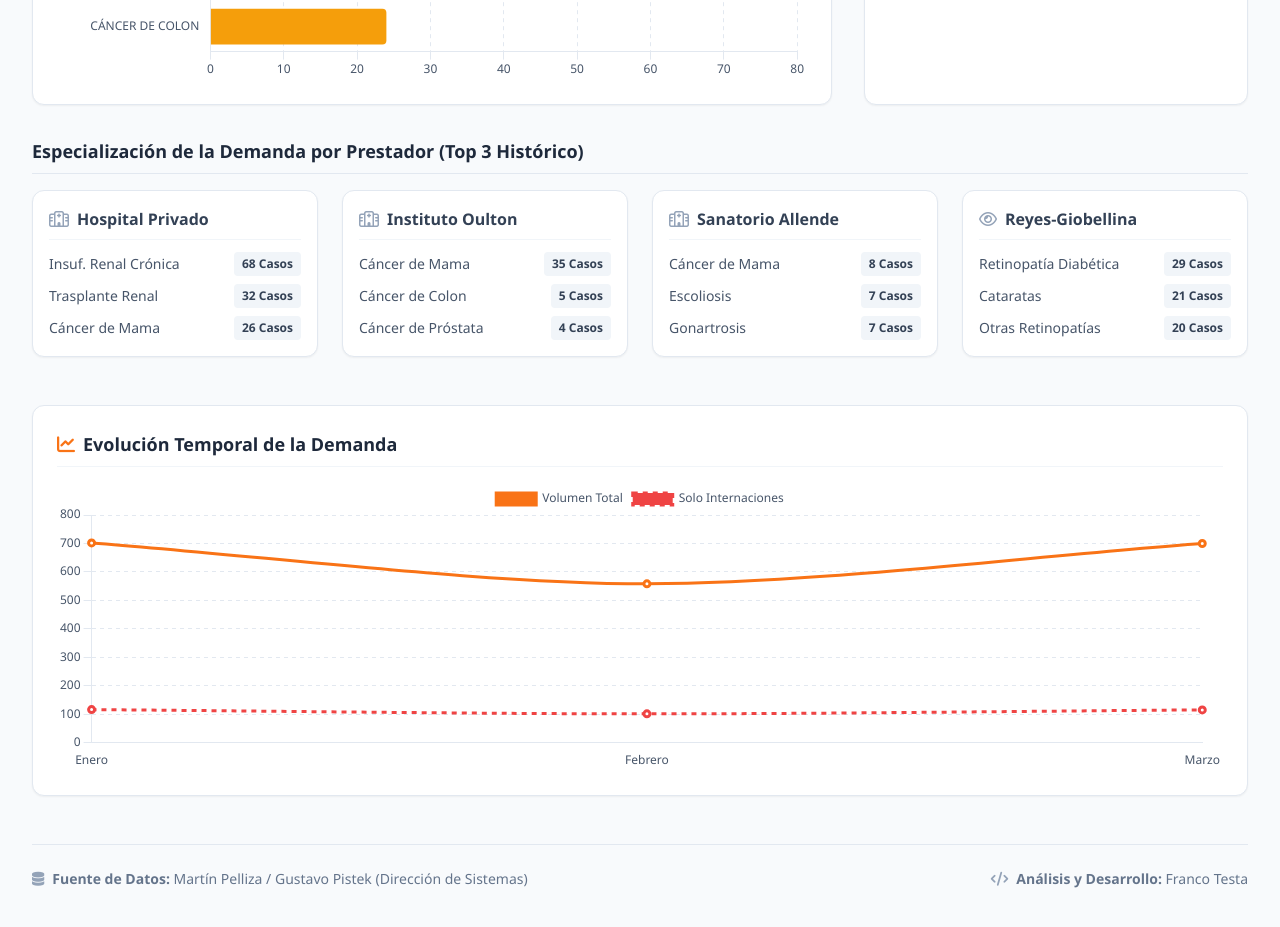
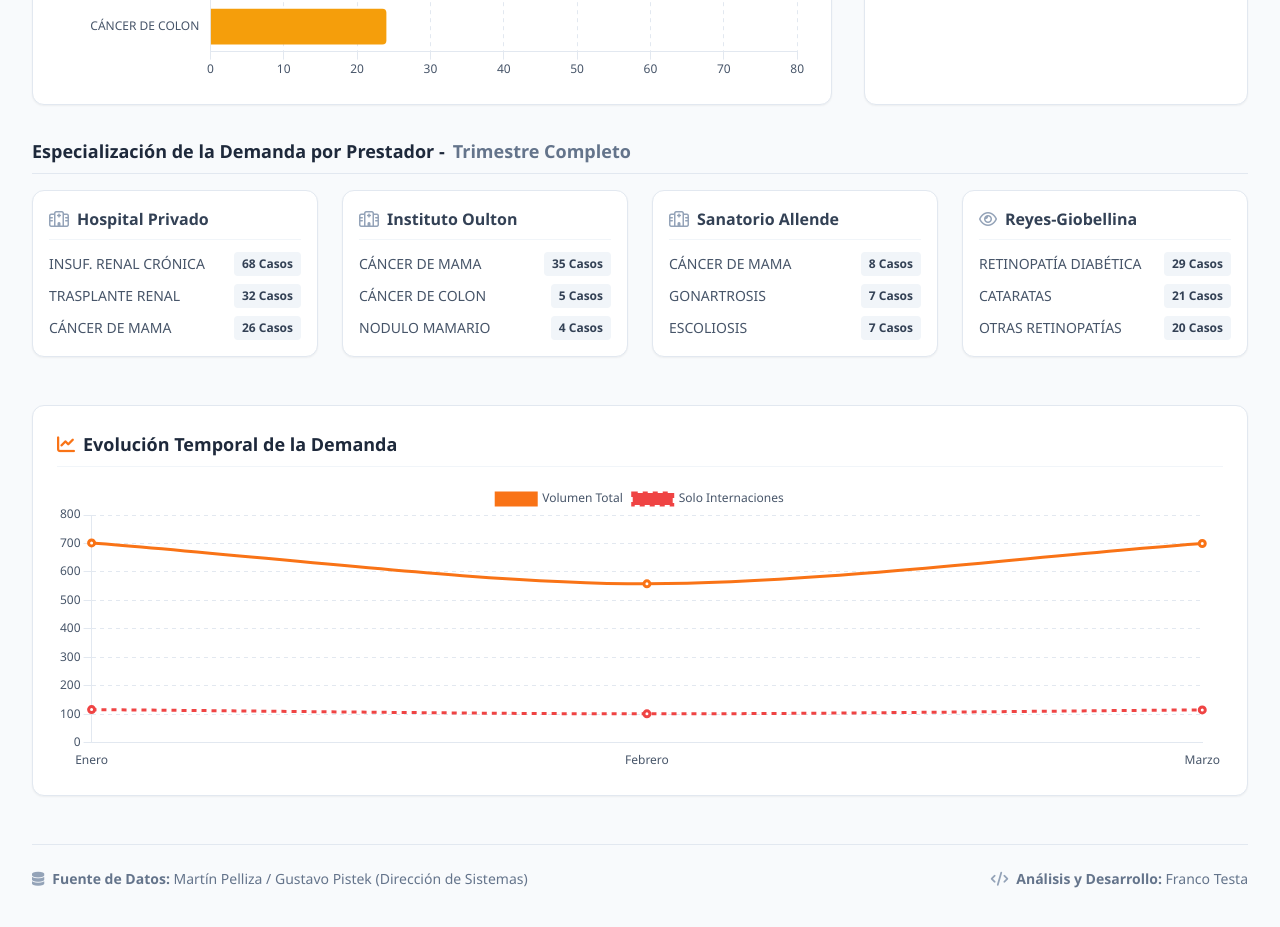
Before and after one commit to francote7/derivaciones, a plain HTML site: page index.html in a window 1280 px wide. Shown: the part 1840-2767 px from the top of the page. Drawn offline with nearby package versions, Linux system fonts and the light colour scheme.

Commit message:
index.html

```diff
--- a/index.html
+++ b/index.html
@@ -174,7 +174,9 @@
             </div>
         </div>
 
-        <h3 class="text-lg font-bold text-slate-800 mb-4 border-b border-slate-200 pb-2">Especialización de la Demanda por Prestador (Top 3 Histórico)</h3>
+        <h3 class="text-lg font-bold text-slate-800 mb-4 border-b border-slate-200 pb-2 flex items-center gap-2">
+            Especialización de la Demanda por Prestador - <span id="lbl-mes-especializacion" class="text-slate-500">Trimestre Completo</span>
+        </h3>
         <div class="grid grid-cols-1 md:grid-cols-2 lg:grid-cols-4 gap-6 mb-12">
 
             <div class="bg-white rounded-xl shadow-sm border border-slate-200 p-4 card">
@@ -182,11 +184,8 @@
                     <i class="fa-regular fa-hospital text-slate-400"></i>
                     <h4 class="font-bold text-slate-700">Hospital Privado</h4>
                 </div>
-                <ul class="text-sm text-slate-600 space-y-2">
-                    <li class="flex justify-between items-center"><span>Insuf. Renal Crónica</span> <span class="bg-slate-100 px-2 py-1 rounded text-xs font-bold text-slate-700">68 Casos</span></li>
-                    <li class="flex justify-between items-center"><span>Trasplante Renal</span> <span class="bg-slate-100 px-2 py-1 rounded text-xs font-bold text-slate-700">32 Casos</span></li>
-                    <li class="flex justify-between items-center"><span>Cáncer de Mama</span> <span class="bg-slate-100 px-2 py-1 rounded text-xs font-bold text-slate-700">26 Casos</span></li>
-                </ul>
+                <ul id="esp-hp" class="text-sm text-slate-600 space-y-2">
+                    </ul>
             </div>
 
             <div class="bg-white rounded-xl shadow-sm border border-slate-200 p-4 card">
@@ -194,11 +193,8 @@
                     <i class="fa-regular fa-hospital text-slate-400"></i>
                     <h4 class="font-bold text-slate-700">Instituto Oulton</h4>
                 </div>
-                <ul class="text-sm text-slate-600 space-y-2">
-                    <li class="flex justify-between items-center"><span>Cáncer de Mama</span> <span class="bg-slate-100 px-2 py-1 rounded text-xs font-bold text-slate-700">35 Casos</span></li>
-                    <li class="flex justify-between items-center"><span>Cáncer de Colon</span> <span class="bg-slate-100 px-2 py-1 rounded text-xs font-bold text-slate-700">5 Casos</span></li>
-                    <li class="flex justify-between items-center"><span>Cáncer de Próstata</span> <span class="bg-slate-100 px-2 py-1 rounded text-xs font-bold text-slate-700">4 Casos</span></li>
-                </ul>
+                <ul id="esp-io" class="text-sm text-slate-600 space-y-2">
+                    </ul>
             </div>
 
             <div class="bg-white rounded-xl shadow-sm border border-slate-200 p-4 card">
@@ -206,11 +202,8 @@
                     <i class="fa-regular fa-hospital text-slate-400"></i>
                     <h4 class="font-bold text-slate-700">Sanatorio Allende</h4>
                 </div>
-                <ul class="text-sm text-slate-600 space-y-2">
-                    <li class="flex justify-between items-center"><span>Cáncer de Mama</span> <span class="bg-slate-100 px-2 py-1 rounded text-xs font-bold text-slate-700">8 Casos</span></li>
-                    <li class="flex justify-between items-center"><span>Escoliosis</span> <span class="bg-slate-100 px-2 py-1 rounded text-xs font-bold text-slate-700">7 Casos</span></li>
-                    <li class="flex justify-between items-center"><span>Gonartrosis</span> <span class="bg-slate-100 px-2 py-1 rounded text-xs font-bold text-slate-700">7 Casos</span></li>
-                </ul>
+                <ul id="esp-sa" class="text-sm text-slate-600 space-y-2">
+                    </ul>
             </div>
 
             <div class="bg-white rounded-xl shadow-sm border border-slate-200 p-4 card">
@@ -218,11 +211,8 @@
                     <i class="fa-regular fa-eye text-slate-400"></i>
                     <h4 class="font-bold text-slate-700">Reyes-Giobellina</h4>
                 </div>
-                <ul class="text-sm text-slate-600 space-y-2">
-                    <li class="flex justify-between items-center"><span>Retinopatía Diabética</span> <span class="bg-slate-100 px-2 py-1 rounded text-xs font-bold text-slate-700">29 Casos</span></li>
-                    <li class="flex justify-between items-center"><span>Cataratas</span> <span class="bg-slate-100 px-2 py-1 rounded text-xs font-bold text-slate-700">21 Casos</span></li>
-                    <li class="flex justify-between items-center"><span>Otras Retinopatías</span> <span class="bg-slate-100 px-2 py-1 rounded text-xs font-bold text-slate-700">20 Casos</span></li>
-                </ul>
+                <ul id="esp-rg" class="text-sm text-slate-600 space-y-2">
+                    </ul>
             </div>
 
         </div>
@@ -282,6 +272,7 @@
             { mes: 'Marzo', institucion: 'Otros', amb: 11, int: 2, tele: 0, ordenes: 11 },
         ];
 
+        // Top 5 Diagnósticos Globales y por Mes
         const diagData = {
             'Todos': [
                 { diag: 'CÁNCER DE MAMA', count: 78 },
@@ -313,6 +304,34 @@
             ]
         };
 
+        // Especialización Top 3 por Prestador y por Mes (Datos Dinámicos)
+        const especializacionData = {
+            "Todos": {
+                "hp": [{ diag: "INSUF. RENAL CRÓNICA", count: 68 }, { diag: "TRASPLANTE RENAL", count: 32 }, { diag: "CÁNCER DE MAMA", count: 26 }],
+                "io": [{ diag: "CÁNCER DE MAMA", count: 35 }, { diag: "CÁNCER DE COLON", count: 5 }, { diag: "NODULO MAMARIO", count: 4 }],
+                "sa": [{ diag: "CÁNCER DE MAMA", count: 8 }, { diag: "GONARTROSIS", count: 7 }, { diag: "ESCOLIOSIS", count: 7 }],
+                "rg": [{ diag: "RETINOPATÍA DIABÉTICA", count: 29 }, { diag: "CATARATAS", count: 21 }, { diag: "OTRAS RETINOPATÍAS", count: 20 }]
+            },
+            "Enero": {
+                "hp": [{ diag: "INSUF. RENAL CRÓNICA", count: 25 }, { diag: "TRASPLANTE RENAL", count: 14 }, { diag: "TUMOR RENAL", count: 8 }],
+                "io": [{ diag: "CÁNCER DE MAMA", count: 14 }, { diag: "CANCER DE UTERO", count: 2 }, { diag: "CANCER DE RECTO", count: 2 }],
+                "sa": [{ diag: "CÁNCER DE MAMA", count: 3 }, { diag: "POLIPO ESFENOIDAL", count: 2 }, { diag: "ESCOLIOSIS", count: 2 }],
+                "rg": [{ diag: "RETINOPATÍA DIABÉTICA", count: 12 }, { diag: "CATARATAS", count: 10 }, { diag: "OTRAS RETINOPATÍAS", count: 9 }]
+            },
+            "Febrero": {
+                "hp": [{ diag: "INSUF. RENAL CRÓNICA", count: 22 }, { diag: "TRASPLANTE RENAL", count: 10 }, { diag: "CÁNCER DE MAMA", count: 9 }],
+                "io": [{ diag: "CÁNCER DE MAMA", count: 6 }, { diag: "CÁNCER DE COLON", count: 3 }, { diag: "CONTROL MAMARIO", count: 2 }],
+                "sa": [{ diag: "EPILEPSIA", count: 2 }, { diag: "CÁNCER DE MAMA", count: 2 }, { diag: "POLIARTRALGIA", count: 2 }],
+                "rg": [{ diag: "CATARATAS", count: 6 }, { diag: "RETINOPATÍA DIABÉTICA", count: 4 }, { diag: "OTRAS RETINOPATÍAS", count: 4 }]
+            },
+            "Marzo": {
+                "hp": [{ diag: "INSUF. RENAL CRÓNICA", count: 21 }, { diag: "CÁNCER DE MAMA", count: 11 }, { diag: "TRASPLANTE RENAL", count: 8 }],
+                "io": [{ diag: "CÁNCER DE MAMA", count: 15 }, { diag: "CÁNCER DE PRÓSTATA", count: 3 }, { diag: "CONTROL ANUAL", count: 2 }],
+                "sa": [{ diag: "GONARTROSIS", count: 6 }, { diag: "ESCOLIOSIS", count: 4 }, { diag: "CANCER DE PULMON", count: 3 }],
+                "rg": [{ diag: "RETINOPATÍA DIABÉTICA", count: 13 }, { diag: "OTRAS RETINOPATÍAS", count: 7 }, { diag: "GLAUCOMA", count: 6 }]
+            }
+        };
+
         let chartPrestadoresObj = null;
         let chartModalidadObj = null;
         let chartTendenciaObj = null;
@@ -322,6 +341,7 @@
         const formatNum = (num) => new Intl.NumberFormat('es-AR').format(num);
 
         function filtrarDatos(mesFiltro) {
+            // Estilo de botones
             document.querySelectorAll('.filter-btn').forEach(btn => {
                 btn.classList.remove('bg-orange-600', 'text-white');
                 btn.classList.add('text-slate-300', 'hover:bg-slate-700');
@@ -330,6 +350,7 @@
             activeBtn.classList.remove('text-slate-300', 'hover:bg-slate-700');
             activeBtn.classList.add('bg-orange-600', 'text-white');
 
+            // Filtrado de RawData para KPIs
             const datosFiltrados = mesFiltro === 'Todos' ? rawData : rawData.filter(d => d.mes === mesFiltro);
 
             let totalAmb = 0, totalInt = 0, totalTele = 0, totalOrdenes = 0;
@@ -341,6 +362,7 @@
             });
             const totalGlobal = totalAmb + totalInt + totalTele;
 
+            // Actualización de KPIs Numéricos
             document.getElementById('kpi-total').innerText = formatNum(totalGlobal);
             document.getElementById('kpi-amb-abs').innerHTML = `${formatNum(totalAmb)} <span class="text-lg text-amber-500 font-medium">(${totalGlobal ? ((totalAmb/totalGlobal)*100).toFixed(1) : 0}%)</span>`;
             document.getElementById('kpi-int-abs').innerHTML = `${formatNum(totalInt)} <span class="text-lg text-red-500 font-medium">(${totalGlobal ? ((totalInt/totalGlobal)*100).toFixed(1) : 0}%)</span>`;
@@ -351,8 +373,19 @@
             document.getElementById('kpi-ordenes-prom').innerText = promGlobalOrdenes;
             document.getElementById('kpi-ordenes-prom').className = promGlobalOrdenes >= 2.5 ? "text-4xl font-bold text-red-600" : "text-4xl font-bold text-amber-500";
 
-            document.getElementById('lbl-mes-diag').innerText = mesFiltro === 'Todos' ? 'Trimestre Completo' : mesFiltro;
+            // Títulos de Diagnósticos
+            const etiquetaMes = mesFiltro === 'Todos' ? 'Trimestre Completo' : mesFiltro;
+            document.getElementById('lbl-mes-diag').innerText = etiquetaMes;
+            document.getElementById('lbl-mes-especializacion').innerText = etiquetaMes;
 
+            // Actualizar Tarjetas de Especialización Dinámicamente
+            const espMes = especializacionData[mesFiltro];
+            actualizarListaEspecializacion('esp-hp', espMes.hp);
+            actualizarListaEspecializacion('esp-io', espMes.io);
+            actualizarListaEspecializacion('esp-sa', espMes.sa);
+            actualizarListaEspecializacion('esp-rg', espMes.rg);
+
+            // Preparación de arrays para gráficos de Barras
             const agrupadoPrestadores = {};
             datosFiltrados.forEach(d => {
                 if(!agrupadoPrestadores[d.institucion]) {
@@ -366,19 +399,17 @@
             const labelsPrestadores = Object.keys(agrupadoPrestadores).sort((a,b) =>
                 (agrupadoPrestadores[b].amb + agrupadoPrestadores[b].int) - (agrupadoPrestadores[a].amb + agrupadoPrestadores[a].int)
             );
-
             const dataAmb = labelsPrestadores.map(l => agrupadoPrestadores[l].amb);
             const dataInt = labelsPrestadores.map(l => agrupadoPrestadores[l].int);
-
             const dataPromedios = labelsPrestadores.map(l => {
                 const amb = agrupadoPrestadores[l].amb;
                 return amb > 0 ? (agrupadoPrestadores[l].ordenes / amb).toFixed(2) : 0;
             });
 
+            // Llamada a renderizadores
             renderizarGraficoPrestadores(labelsPrestadores, dataAmb, dataInt);
             renderizarGraficoModalidad(totalAmb, totalInt, totalTele);
             renderizarGraficoOrdenes(labelsPrestadores, dataPromedios);
-
             renderizarGraficoDiagnosticos(mesFiltro);
 
             if (mesFiltro === 'Todos') {
@@ -387,6 +418,18 @@
             } else {
                 document.getElementById('contenedorTendencia').style.display = 'none';
             }
+        }
+
+        // Función Auxiliar para poblar HTML de las Tarjetas de Especialidad
+        function actualizarListaEspecializacion(elementId, datos) {
+            const ul = document.getElementById(elementId);
+            ul.innerHTML = ''; // Limpiar lista
+            datos.forEach(item => {
+                const li = document.createElement('li');
+                li.className = "flex justify-between items-center";
+                li.innerHTML = `<span>${item.diag}</span> <span class="bg-slate-100 px-2 py-1 rounded text-xs font-bold text-slate-700">${item.count} Casos</span>`;
+                ul.appendChild(li);
+            });
         }
 
         function renderizarGraficoPrestadores(labels, dataAmb, dataInt) {
```
